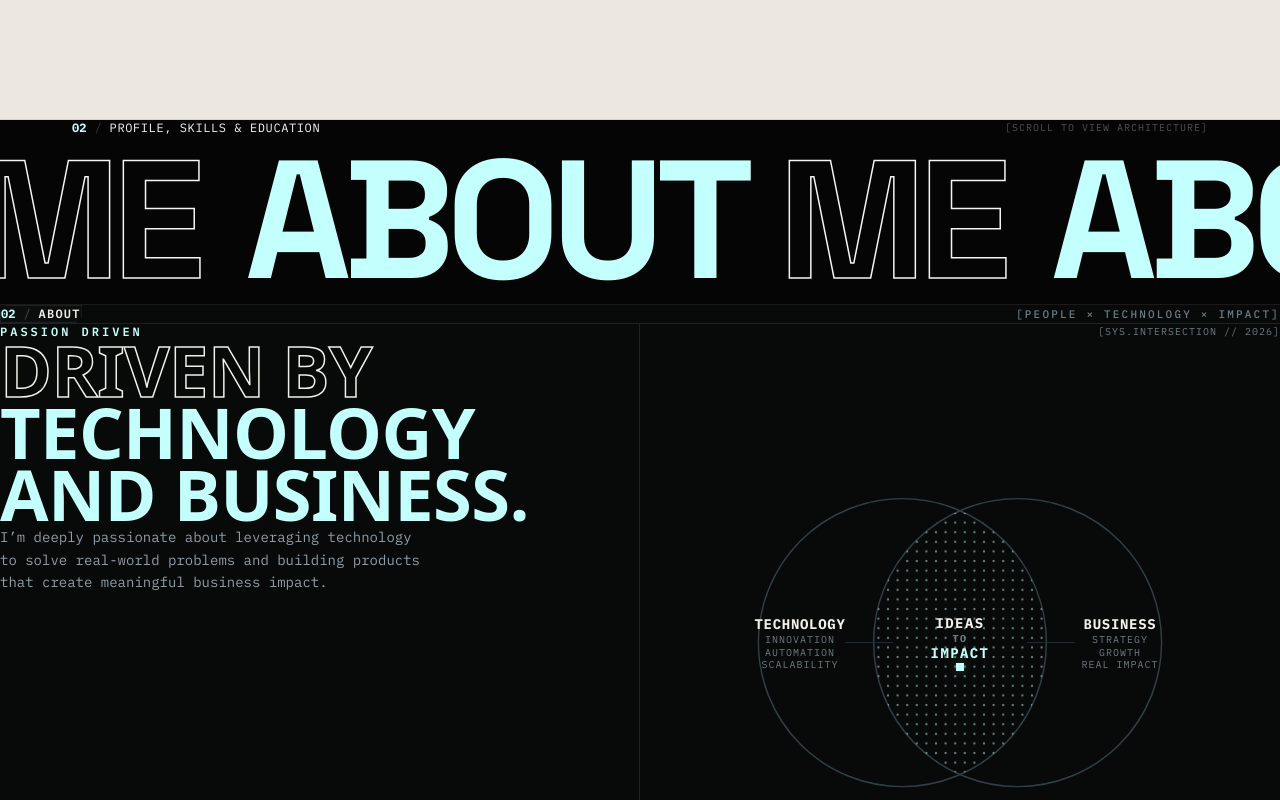
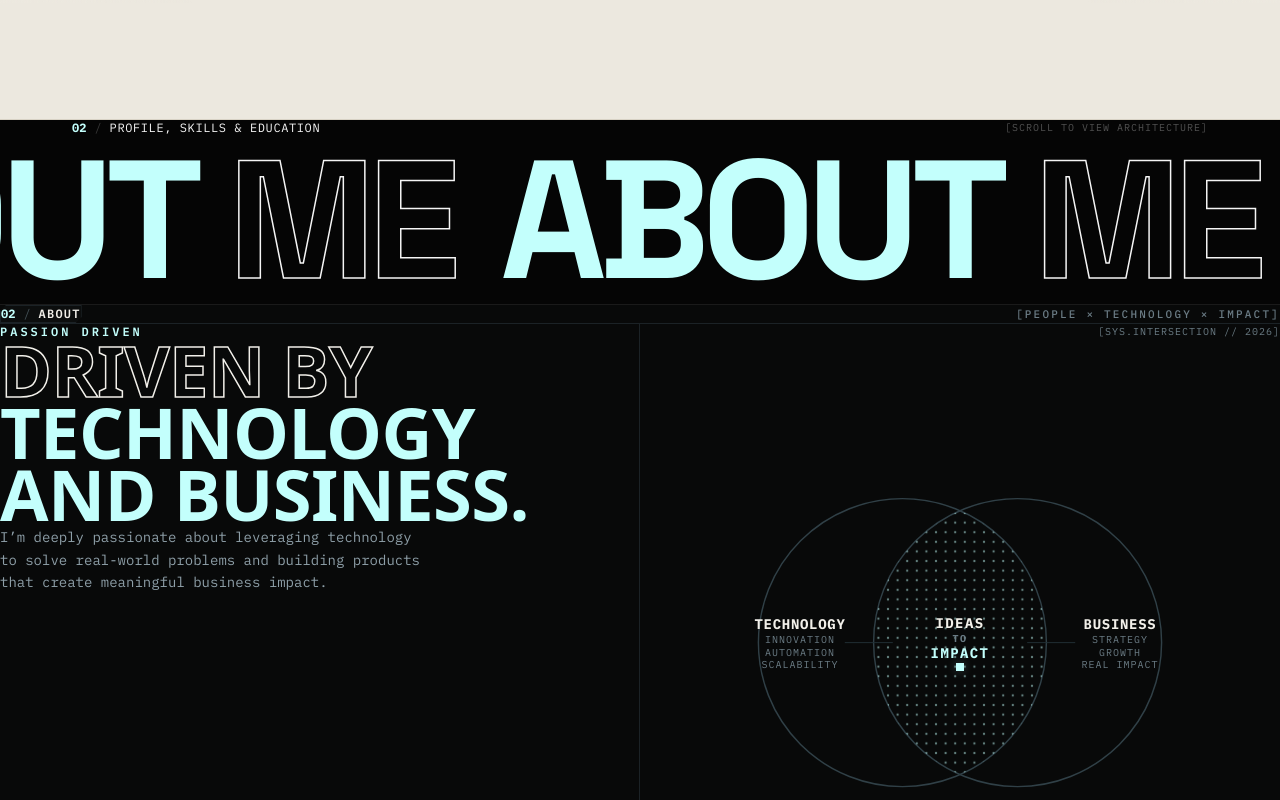
Before and after one commit to nithinag/NITHIN-portfolio, a Next.js app: page / in a window 1280 px wide. Shown: the part 1020-1820 px from the top of the page. Built offline with nearby package versions, Linux system fonts and the light colour scheme.

Commit message:
feat: enable scroll-linked horizontal movement on giant ABOUT ME marquee

```diff
--- a/src/components/ui/GiantSectionBanner.tsx
+++ b/src/components/ui/GiantSectionBanner.tsx
@@ -1,4 +1,7 @@
 "use client";
+
+import { useRef } from "react";
+import { motion, useScroll, useTransform } from "framer-motion";
 
 interface GiantSectionBannerProps {
   number: string;
@@ -13,10 +16,22 @@ export default function GiantSectionBanner({
   word1,
   word2,
 }: GiantSectionBannerProps) {
-  const phrase = `${word1} ${word2}`;
+  const containerRef = useRef<HTMLDivElement>(null);
+
+  // Track vertical scroll of this component across the viewport
+  const { scrollYProgress } = useScroll({
+    target: containerRef,
+    offset: ["start end", "end start"],
+  });
+
+  // Map vertical scroll progress to horizontal translation
+  const x = useTransform(scrollYProgress, [0, 1], ["0%", "-40%"]);
 
   return (
-    <div className="w-full overflow-hidden border-b border-[#1a1a1a] bg-[#050505] py-8 md:py-14 select-none">
+    <div
+      ref={containerRef}
+      className="w-full overflow-hidden border-b border-[#1a1a1a] bg-[#050505] py-8 md:py-14 select-none"
+    >
       {/* Top Index & Tag Bar */}
       <div className="portfolio-container flex items-center justify-between font-mono-code text-xs text-[#8B8B8B] mb-4">
         <div className="flex items-center gap-2">
@@ -29,12 +44,15 @@ export default function GiantSectionBanner({
         </div>
       </div>
 
-      {/* Giant Marquee Track */}
+      {/* Scroll-Driven Horizontal Translation Track */}
       <div className="flex overflow-hidden relative">
-        <div className="animate-giant-marquee flex items-center gap-12 whitespace-nowrap">
-          {Array.from({ length: 6 }).map((_, i) => (
-            <div key={i} className="flex items-center gap-8">
-              <span className="text-5xl sm:text-7xl md:text-9xl xl:text-[10.5rem] font-black tracking-tighter uppercase text-[var(--accent-theme)] leading-none">
+        <motion.div
+          style={{ x }}
+          className="flex items-center gap-12 whitespace-nowrap will-change-transform"
+        >
+          {Array.from({ length: 8 }).map((_, i) => (
+            <div key={i} className="flex items-center gap-8 shrink-0">
+              <span className="text-5xl sm:text-7xl md:text-9xl xl:text-[10.5rem] font-black tracking-tighter uppercase text-[var(--accent-theme)] leading-none transition-colors duration-300">
                 {word1}
               </span>
               <span className="text-5xl sm:text-7xl md:text-9xl xl:text-[10.5rem] font-black tracking-tighter uppercase text-stroke-white leading-none">
@@ -42,7 +60,7 @@ export default function GiantSectionBanner({
               </span>
             </div>
           ))}
-        </div>
+        </motion.div>
       </div>
     </div>
   );
```
